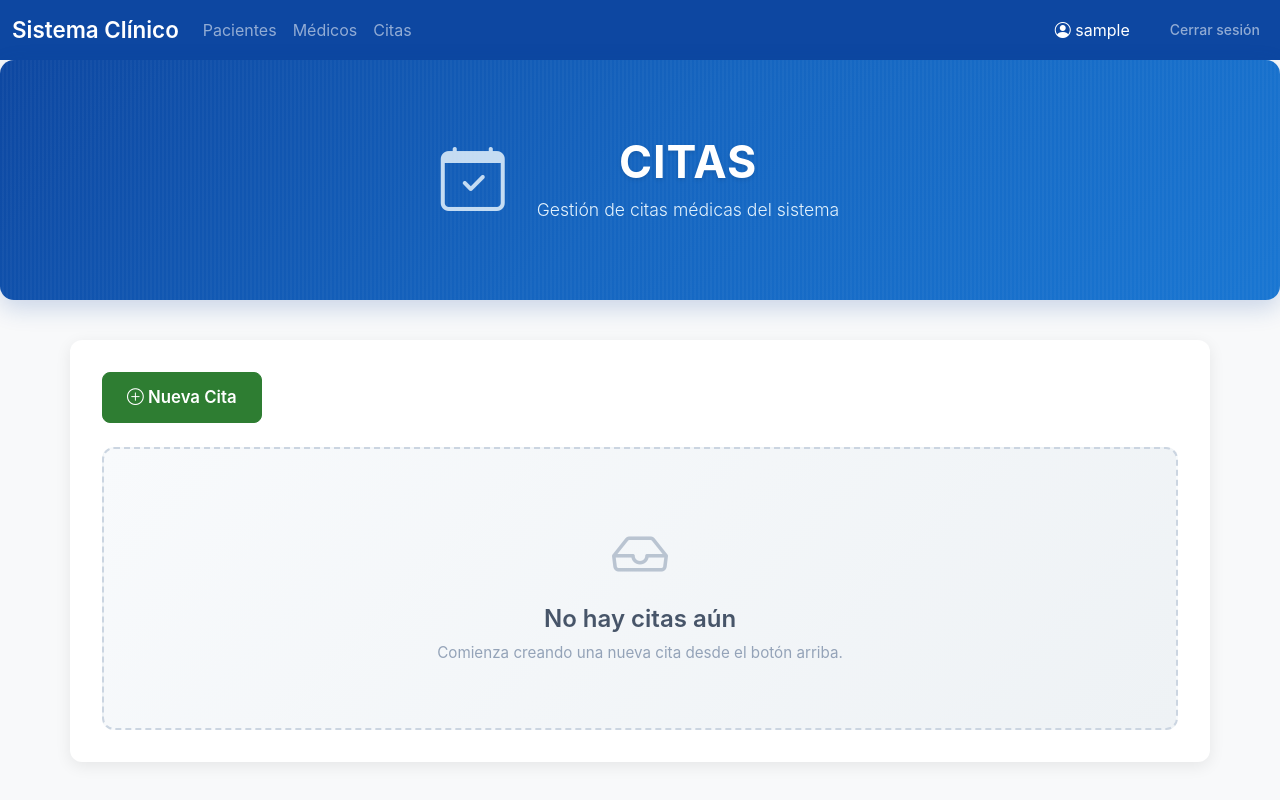
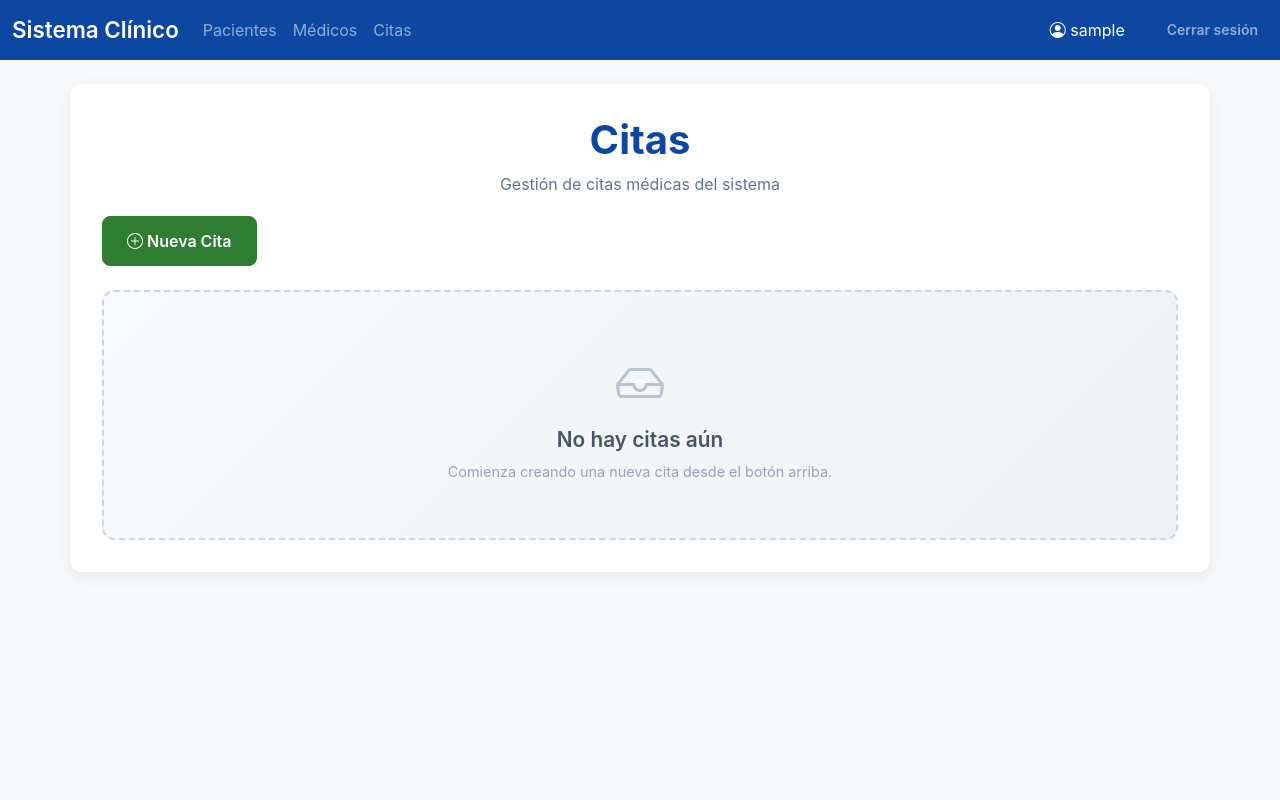
Before and after one commit to xduar/ProyectoFinal_Equipo5, a Django app: page /citas/ in a window 1280 px wide. Run offline with Django 5.2, Linux system fonts and the light colour scheme; the visitor is signed in with stand-in values (Sample User, id 1); data that the repository does not hold is empty; some libraries are stand-ins or nearby versions.

Commit message:
Simplify cita design respecting existing layout

```diff
--- a/SistemaClinico/clinica/static/Clinica/css/cita.css
+++ b/SistemaClinico/clinica/static/Clinica/css/cita.css
@@ -80,6 +80,26 @@
   box-shadow: 0 6px 16px rgba(0, 0, 0, 0.15);
 }
 
+/* Header Citas */
+.citas-header {
+  text-align: center;
+  margin-bottom: 1.25rem;
+}
+
+.citas-header h1 {
+  font-size: 2.5rem;
+  font-weight: 700;
+  color: #0d47a1;
+  margin: 0;
+  margin-bottom: 0.5rem;
+}
+
+.citas-header p {
+  color: #64748b;
+  margin: 0;
+  font-size: 1rem;
+}
+
 /* Tabla */
 .table-citas, .table { border-radius: 12px; overflow:hidden; box-shadow:0 4px 14px rgba(0,0,0,.06); }
 .table thead th{ background:#f8fafc; color:#334155; font-weight:600; text-transform:uppercase; letter-spacing:.4px; }
@@ -203,7 +231,7 @@
 /* EMPTY STATE */
 .empty-state {
   text-align: center;
-  padding: 4rem 2rem;
+  padding: 3.5rem 2rem;
   background: linear-gradient(135deg, #f8fafc 0%, #eef2f5 100%);
   border-radius: 12px;
   border: 2px dashed #cbd5e1;
@@ -211,22 +239,23 @@
 }
 
 .empty-state i {
-  font-size: 3.5rem;
+  font-size: 3rem;
   color: #94a3b8;
-  margin-bottom: 1rem;
+  margin-bottom: 0.75rem;
   opacity: 0.6;
 }
 
 .empty-state h3 {
   color: #475569;
-  font-size: 1.5rem;
+  font-size: 1.3rem;
   margin: 0.5rem 0;
+  font-weight: 600;
 }
 
 .empty-state p {
   color: #94a3b8;
   margin: 0;
-  font-size: 0.95rem;
+  font-size: 0.9rem;
 }
 
 /* RESPONSIVE */
--- a/SistemaClinico/clinica/templates/clinica/cita.html
+++ b/SistemaClinico/clinica/templates/clinica/cita.html
@@ -9,24 +9,15 @@
 <link rel="stylesheet" href="{% static 'Clinica/css/cita.css' %}">
 {% endblock %}
 
-{% block hero %}
-{% if view == 'list' %}
-<section class="page-header">
-  <div class="page-header__icon">
-    <i class="bi bi-calendar-check"></i>
-  </div>
-  <div class="page-header__copy">
-    <h1>Citas</h1>
-    <p class="lead">Gestión de citas médicas del sistema</p>
-  </div>
-</section>
-{% endif %}
-{% endblock %}
-
 {% block content %}
 {% if view == 'list' %}
+    <div class="citas-header">
+      <h1>Citas</h1>
+      <p>Gestión de citas médicas del sistema</p>
+    </div>
+
     <div class="header-actions mb-4">
-        <a class="btn btn-success btn-lg" href="{% url 'clinica:cita_create' %}">
+        <a class="btn btn-success" href="{% url 'clinica:cita_create' %}">
           <i class="bi bi-plus-circle"></i> Nueva Cita
         </a>
     </div>
```
Also changed, not shown: other parts of SistemaClinico/clinica/static/Clinica/css/cita.css (+35 -19 lines).
